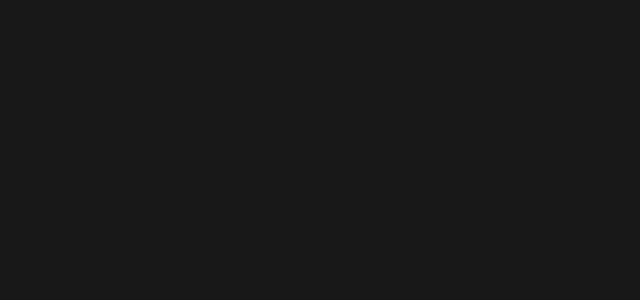
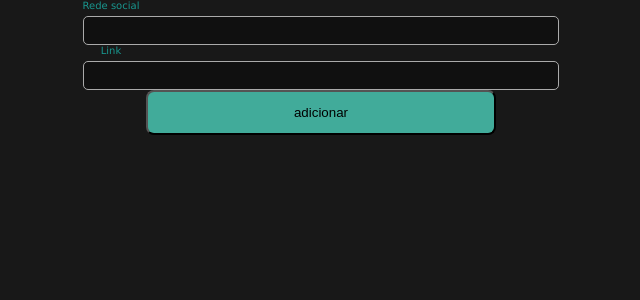
Before and after one commit to weydlaalves/Linkour, a React (Create React App) app: page /addlink in a window 1280 px wide. Shown: the top 300 px of the page, without its empty margins (319-959 px from the left). Built offline with nearby package versions, Linux system fonts and the light colour scheme.

Commit message:
atualizacao Adri

```diff
--- a/src/App.js
+++ b/src/App.js
@@ -14,7 +14,7 @@
           <Route path = '/buscar'>
            <Buscar></Buscar>
           </Route>
-          <Route path = '/pesquisa'>
+          <Route path = '/addlink'>
            <CadastroLink></CadastroLink>
           </Route>
 
--- a/src/Styles/CadastroLink.css
+++ b/src/Styles/CadastroLink.css
@@ -3,6 +3,7 @@
     display: flex;
     flex-direction: column;
     font-family: Verdana, Geneva, Tahoma, sans-serif;
+    margin-bottom: 15px;
     align-items: center;
 }
 
--- a/src/Telas/CadastroLink.js
+++ b/src/Telas/CadastroLink.js
@@ -3,6 +3,11 @@
 
 
 class CadastroLink extends React.Component{
+    state = {
+        name: "",
+        Link: "",
+        error: ""
+      };
     render(){
         return(
             <div>
```
